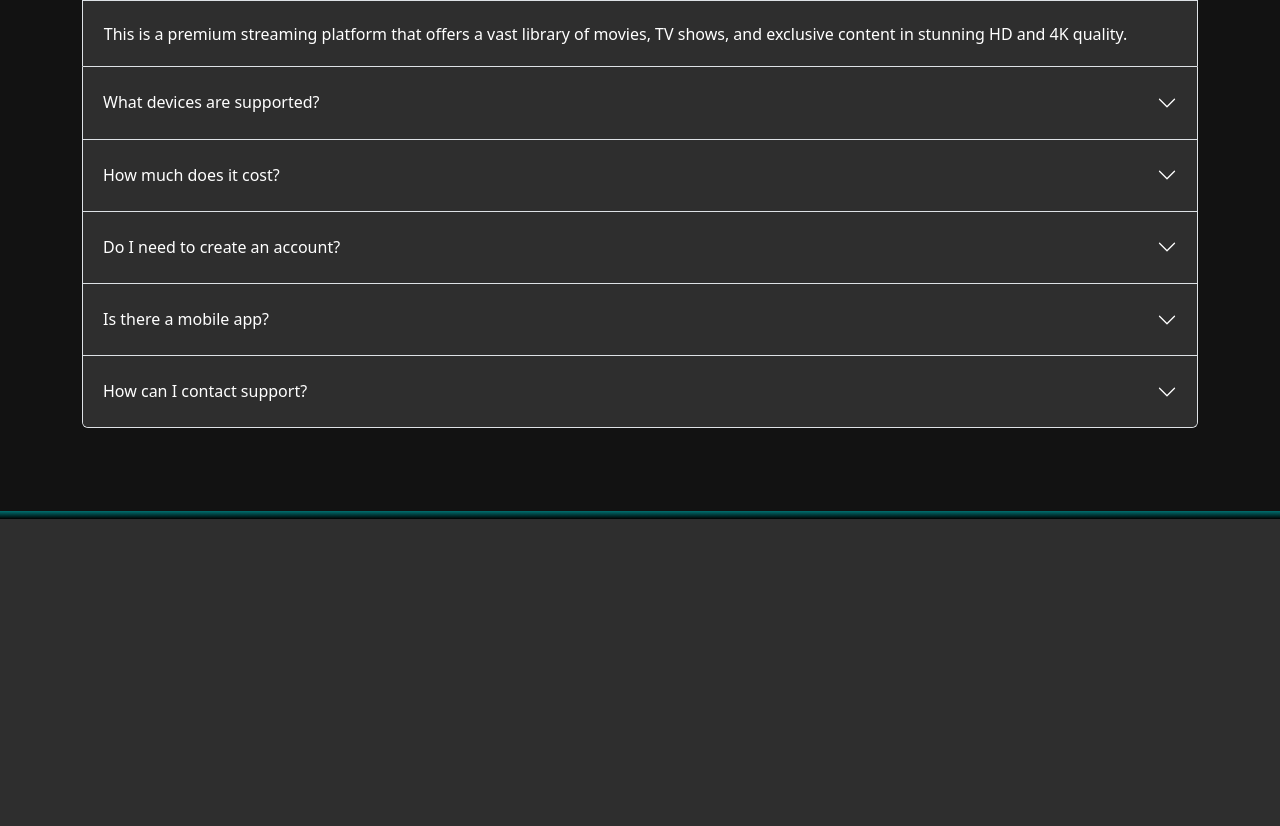
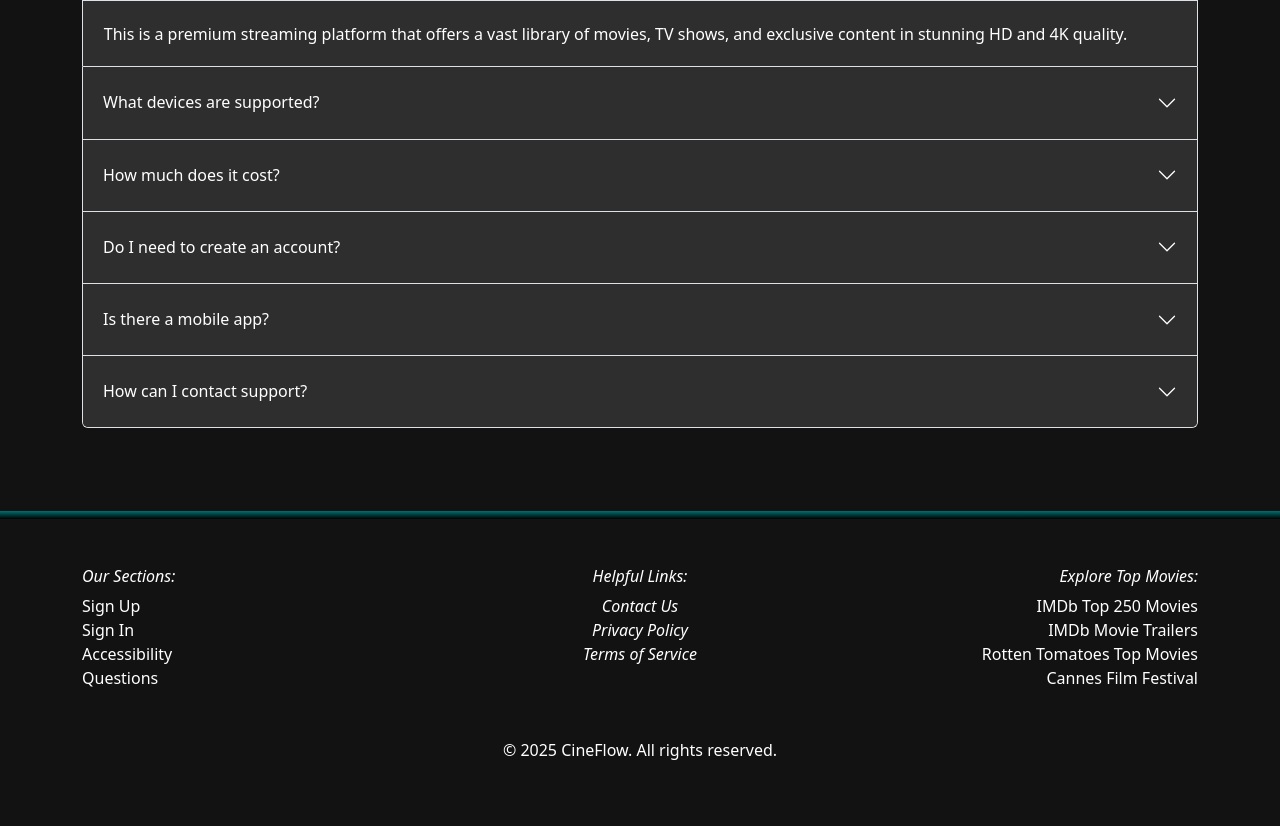
Before and after one commit to tsyevheniia/CineFlow, a website: page index.html in a window 1280 px wide. Shown: the part 1905-2731 px from the top of the page. Before the commit the page ends 2424 px from the top, so only its background shows below. Drawn offline with nearby package versions, Linux system fonts and the light colour scheme; files that its build step writes are made by us from their sources.

Commit message:
Added Footer

```diff
--- a/index.html
+++ b/index.html
@@ -14,7 +14,8 @@
         <a class="btn btn-primary text-white" href="registration.html"> Sign In</a>
     </div>
 </nav>
-<header class="header d-flex justify-content-center align-items-center position-relative z-0 min-vh-100 w-100 py-5 ">
+<header class="header d-flex justify-content-center align-items-center position-relative z-0 min-vh-100 w-100 py-5 "
+        id="header">
     <div class="text-container h-100 w-100 position-relative z-1">
         <h1 class="w-75 m-auto text-center display-5 text-white mt-5 pt-5 ">Your Favorite Shows, Movies - Streaming
             Now</h1>
@@ -33,16 +34,18 @@
     </div>
 </header>
 <div class="bg1 py-1"></div>
-<section id="accessibility" class="w-100 h-100 min-vh-100 bg-secondary py-5">
+<section id="accessibility"
+         class="w-100 h-100 min-vh-100 bg-secondary py-5 d-flex justify-content-center align-items-center">
     <div class="container d-flex flex-column justify-content-center align-content-center py-5 flex-wrap">
         <h4 class="text-white display-5 w-100 text-center mb-3">Accessible on your favourite devices</h4>
         <p class="text-white text-center mb-3">Watch your favorite shows and movies in high quality across all your
             devices, from TVs to mobile phones, with no ads or interruptions.</p>
         <div class="row  justify-content-center align-items-center w-100 my-3">
-            <div class="col-md-3 device col-6" >
+            <div class="col-md-3 device col-6">
                 <i class="bi bi-tv text-white icon w-100"></i>
                 <h4 class="text-white">TV</h4>
-                <p class="text-white text-center ">Watch your favorite movies and shows on your big-screen TV for a cinematic
+                <p class="text-white text-center ">Watch your favorite movies and shows on your big-screen TV for a
+                    cinematic
                     experience at home.</p>
             </div>
 
@@ -63,7 +66,8 @@
             <div class="col-md-3 device col-6">
                 <i class="bi bi-phone text-white icon"></i>
                 <h4 class="text-white">Mobile Phones</h4>
-                <p class="text-white text-center">Enjoy your favorite content on the go with smooth, high-quality streaming directly
+                <p class="text-white text-center">Enjoy your favorite content on the go with smooth, high-quality
+                    streaming directly
                     on your mobile phone.</p>
             </div>
         </div>
@@ -74,16 +78,19 @@
 <section id="questions" class="w-100 h-100 min-vh-100 bg-secondary py-5">
     <div class="container">
         <h4 class="text-white display-5 w-100 text-center mb-3">Frequently Asked Questions</h4>
-        <p class="text-white text-center mb-3">Here you can find answers to common questions about our streaming service.
+        <p class="text-white text-center mb-3">Here you can find answers to common questions about our streaming
+            service.
             If you need more help, feel free to contact our customer support team.</p>
         <div class="accordion mt-5" id="accordionExample">
             <div class="accordion-item">
                 <h2 class="accordion-header" id="headingOne">
-                    <button class="accordion-button" type="button" data-bs-toggle="collapse" data-bs-target="#collapseOne" aria-expanded="true" aria-controls="collapseOne">
+                    <button class="accordion-button" type="button" data-bs-toggle="collapse"
+                            data-bs-target="#collapseOne" aria-expanded="true" aria-controls="collapseOne">
                         <span class="text-white">What is CineFlow?</span>
                     </button>
                 </h2>
-                <div id="collapseOne" class="accordion-collapse collapse show" aria-labelledby="headingOne" data-bs-parent="#accordionExample">
+                <div id="collapseOne" class="accordion-collapse collapse show" aria-labelledby="headingOne"
+                     data-bs-parent="#accordionExample">
                     <div class="accordion-body">
                         <span class="text-white">This is a premium streaming platform that offers a vast library of movies, TV shows, and exclusive content in stunning HD and 4K quality.</span>
                     </div>
@@ -91,11 +98,13 @@
             </div>
             <div class="accordion-item">
                 <h2 class="accordion-header" id="headingTwo">
-                    <button class="accordion-button collapsed" type="button" data-bs-toggle="collapse" data-bs-target="#collapseTwo" aria-expanded="false" aria-controls="collapseTwo">
-                       <span class="text-white"> What devices are supported?</span>
+                    <button class="accordion-button collapsed" type="button" data-bs-toggle="collapse"
+                            data-bs-target="#collapseTwo" aria-expanded="false" aria-controls="collapseTwo">
+                        <span class="text-white"> What devices are supported?</span>
                     </button>
                 </h2>
-                <div id="collapseTwo" class="accordion-collapse collapse" aria-labelledby="headingTwo" data-bs-parent="#accordionExample">
+                <div id="collapseTwo" class="accordion-collapse collapse" aria-labelledby="headingTwo"
+                     data-bs-parent="#accordionExample">
                     <div class="accordion-body">
                         <span class="text-white">You can stream on smart TVs, smartphones, tablets, computers. Check our Accessibility Section.</span>
                     </div>
@@ -103,11 +112,13 @@
             </div>
             <div class="accordion-item">
                 <h2 class="accordion-header" id="headingThree">
-                    <button class="accordion-button collapsed" type="button" data-bs-toggle="collapse" data-bs-target="#collapseThree" aria-expanded="false" aria-controls="collapseThree">
+                    <button class="accordion-button collapsed" type="button" data-bs-toggle="collapse"
+                            data-bs-target="#collapseThree" aria-expanded="false" aria-controls="collapseThree">
                         <span class="text-white">How much does it cost?</span>
                     </button>
                 </h2>
-                <div id="collapseThree" class="accordion-collapse collapse" aria-labelledby="headingThree" data-bs-parent="#accordionExample">
+                <div id="collapseThree" class="accordion-collapse collapse" aria-labelledby="headingThree"
+                     data-bs-parent="#accordionExample">
                     <div class="accordion-body">
                         <span class="text-white">Our streaming service is completely free! Enjoy unlimited access to your favorite movies and shows without any charges.</span>
                     </div>
@@ -115,11 +126,13 @@
             </div>
             <div class="accordion-item">
                 <h2 class="accordion-header" id="headingFour">
-                    <button class="accordion-button collapsed" type="button" data-bs-toggle="collapse" data-bs-target="#collapseFour" aria-expanded="false" aria-controls="collapseFour">
+                    <button class="accordion-button collapsed" type="button" data-bs-toggle="collapse"
+                            data-bs-target="#collapseFour" aria-expanded="false" aria-controls="collapseFour">
                         <span class="text-white"> Do I need to create an account?</span>
                     </button>
                 </h2>
-                <div id="collapseFour" class="accordion-collapse collapse" aria-labelledby="headingFour" data-bs-parent="#accordionExample">
+                <div id="collapseFour" class="accordion-collapse collapse" aria-labelledby="headingFour"
+                     data-bs-parent="#accordionExample">
                     <div class="accordion-body">
                         <span class="text-white">Yes, you need to create a free account to start watching. Signing up allows you to save your
                             favorite shows, track your watch history, and get a personalized experience.</span>
@@ -128,11 +141,13 @@
             </div>
             <div class="accordion-item">
                 <h2 class="accordion-header" id="headingSix">
-                    <button class="accordion-button collapsed" type="button" data-bs-toggle="collapse" data-bs-target="#collapseSix" aria-expanded="false" aria-controls="collapseSix">
+                    <button class="accordion-button collapsed" type="button" data-bs-toggle="collapse"
+                            data-bs-target="#collapseSix" aria-expanded="false" aria-controls="collapseSix">
                         <span class="text-white"> Is there a mobile app?</span>
                     </button>
                 </h2>
-                <div id="collapseSix" class="accordion-collapse collapse" aria-labelledby="headingSix" data-bs-parent="#accordionExample">
+                <div id="collapseSix" class="accordion-collapse collapse" aria-labelledby="headingSix"
+                     data-bs-parent="#accordionExample">
                     <div class="accordion-body">
                         <span class="text-white"> Currently, we offer a web-based experience, but we plan to release a mobile app in the future.</span>
                     </div>
@@ -140,13 +155,15 @@
             </div>
             <div class="accordion-item">
                 <h2 class="accordion-header" id="headingFifth">
-                    <button class="accordion-button collapsed" type="button" data-bs-toggle="collapse" data-bs-target="#collapseFifth" aria-expanded="false" aria-controls="collapseFifth">
+                    <button class="accordion-button collapsed" type="button" data-bs-toggle="collapse"
+                            data-bs-target="#collapseFifth" aria-expanded="false" aria-controls="collapseFifth">
                         <span class="text-white">How can I contact support?</span>
                     </button>
                 </h2>
-                <div id="collapseFifth" class="accordion-collapse collapse" aria-labelledby="headingFifth" data-bs-parent="#accordionExample">
+                <div id="collapseFifth" class="accordion-collapse collapse" aria-labelledby="headingFifth"
+                     data-bs-parent="#accordionExample">
                     <div class="accordion-body">
-                       <span class="text-white"> If you have any issues or questions, feel free to reach out to us via our Contact Us Section.</span>
+                        <span class="text-white"> If you have any issues or questions, feel free to reach out to us via our Contact Us Section.</span>
                     </div>
                 </div>
             </div>
@@ -154,6 +171,53 @@
     </div>
 </section>
 <div class="bg1 py-1"></div>
+<section class="footer w-100 h-100 bg-secondary py-5 ">
+    <div class="container">
+        <div class="row">
+            <div class="col-md-4">
+                <h6 class="fst-italic text-white">Our Sections:</h6>
+                <div><a class="text-decoration-none text-white" href="#header">Sign Up</a></div>
+                <div><a class="text-decoration-none text-white" href="registration.html">Sign In</a></div>
+                <div><a class="text-decoration-none text-white" href="#accessibility">Accessibility</a></div>
+                <div><a class="text-decoration-none text-white" href="#questions">Questions</a></div>
+            </div>
+            <div class="col-md-4 text-center">
+                <h6 class="fst-italic text-white">Helpful Links:</h6>
+                <div>
+                    <a class="fst-italic text-white text-decoration-none" href="">Contact Us</a>
+                </div>
+                <div>
+                    <a class="fst-italic text-white text-decoration-none" href="">Privacy Policy</a>
+                </div>
+                <div>
+                    <a class="fst-italic text-white text-decoration-none" href="">Terms of Service</a>
+                </div>
+            </div>
+            <div class="col-md-4 text-end">
+                <h6 class="fst-italic text-white">Explore Top Movies:</h6>
+                <div>
+                    <a href="https://www.imdb.com/chart/top" target="_blank" class="text-decoration-none text-white">IMDb
+                        Top 250 Movies</a>
+                </div>
+                <div>
+                    <a href="https://www.imdb.com/trailers/" target="_blank" class="text-decoration-none text-white">IMDb
+                        Movie Trailers</a>
+                </div>
+                <div>
+                    <a href="https://www.rottentomatoes.com/" target="_blank" class="text-decoration-none text-white">Rotten
+                        Tomatoes Top Movies</a>
+                </div>
+                <div>
+                    <a href="https://www.festival-cannes.com/en/" target="_blank"
+                       class="text-decoration-none text-white">Cannes Film Festival</a>
+                </div>
+            </div>
+        </div>
+        <div class="text-center mt-5">
+            <p>&copy; 2025 CineFlow. All rights reserved.</p>
+        </div>
+    </div>
+</section>
 <script src="js/script.js"></script>
 <script src="https://cdn.jsdelivr.net/npm/bootstrap@5.3.0/dist/js/bootstrap.bundle.min.js"></script>
 </body>
```
